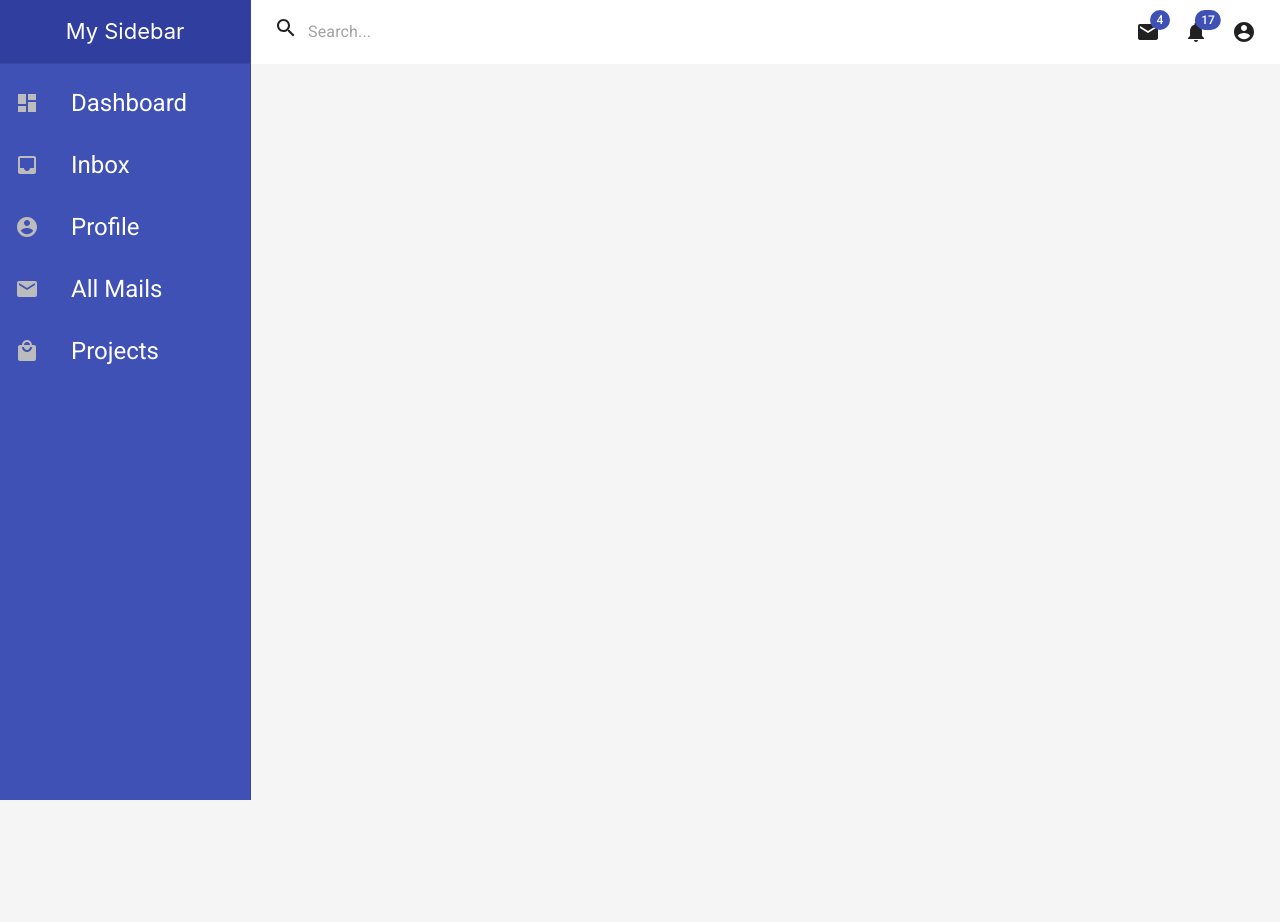
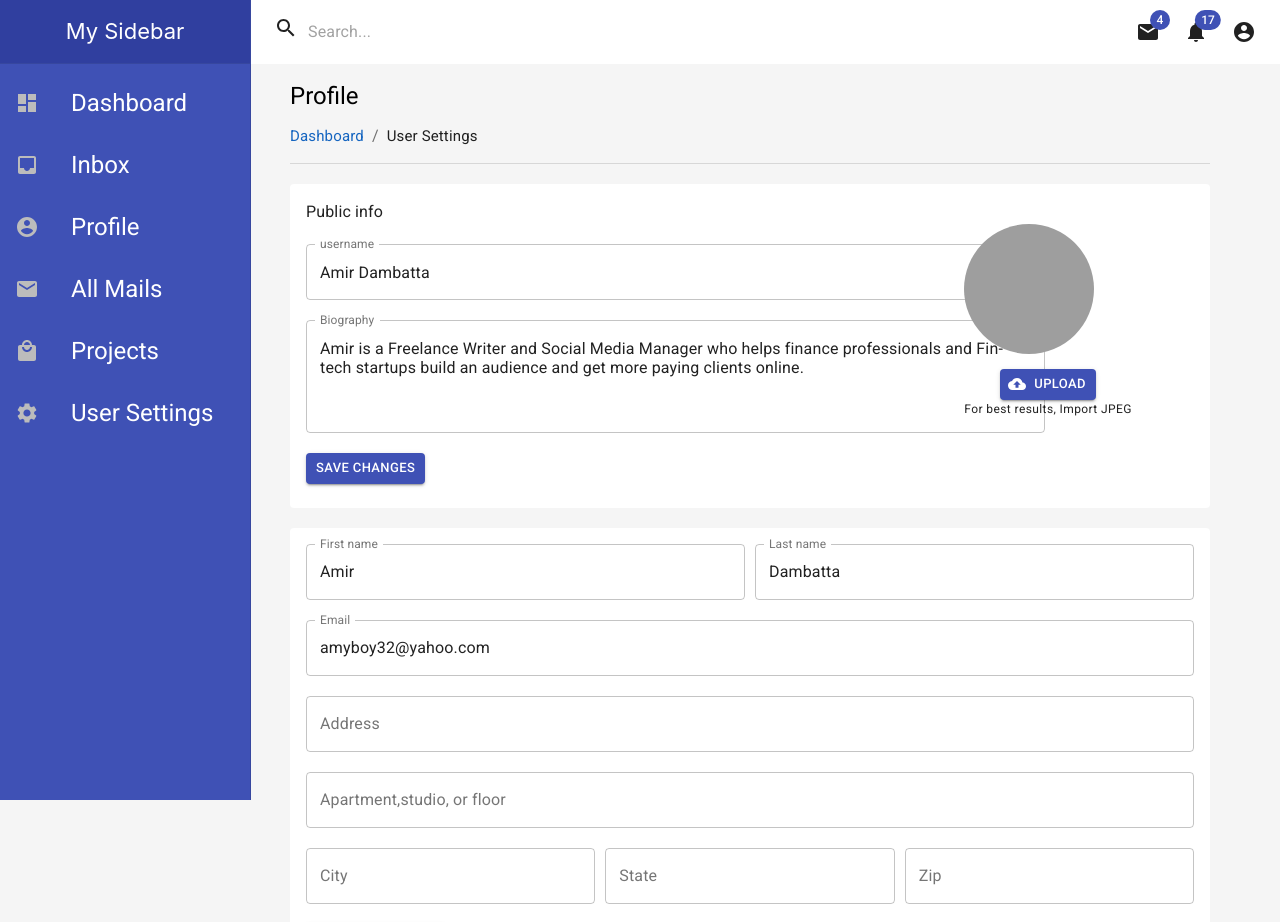
Before and after one commit to amirdbt/materiaul-ui-dashboard, a React (Create React App) app: page /settings in a window 1280 px wide. Shown: the top 922 px of the page. Before the commit the page ends 800 px from the top, so only its background shows below. Built offline with nearby package versions, Linux system fonts and the light colour scheme; grey boxes are pictures that could not be loaded.

Commit message:
Added user settings component

```diff
--- a/src/App.js
+++ b/src/App.js
@@ -5,6 +5,7 @@ import Profile from "./components/Profile";
 import Projects from "./components/Projects";
 import SignIn from "./components/SignIn";
 import SignUp from "./components/SignUp"
+import Settings from "./components/Settings"
 import { Switch, Route, withRouter } from "react-router-dom";
 
 const Main = withRouter(({ location }) => {
@@ -21,6 +22,7 @@ const Main = withRouter(({ location }) => {
         <Route path="/projects" component={Projects} />
         <Route path="/sign-in" component={SignIn} />
         <Route path="/sign-up" component={SignUp} />
+        <Route path="/settings" component={Settings} />
       </Switch>
     </>
   );
--- /dev/null
+++ b/src/components/Settings.jsx
@@ -0,0 +1,206 @@
+import React from "react";
+import {
+  Typography,
+  Breadcrumbs,
+  makeStyles,
+  Link,
+  Divider,
+  Card,
+  CardContent,
+  TextField,
+  Button,
+  Avatar,
+} from "@material-ui/core";
+import {CloudUpload} from "@material-ui/icons"
+
+const useStyles = makeStyles((theme) => ({
+  link: {
+    cursor: "pointer",
+    fontSize: "15px",
+  },
+  root: {
+    display: "flex",
+    justifyContent: "space-between"
+  },
+  public: {
+    display: "flex",
+    flexDirection: "column",
+    marginTop: "20px",
+    width: "350%",
+
+  },
+  image: {
+    display: "flex",
+    width: "130px",
+    height: "130px",
+    // marginLeft: "360px",
+    marginBottom: "10px",
+  },
+  display: {
+    display: "flex",
+    flexDirection: "column",
+    marginRight: "7%",
+    textAlign: "center",
+  },
+  input:{
+      display:"flex",
+      justifyContent: "space-between",
+  }
+}));
+
+const Settings = () => {
+  const classes = useStyles();
+
+  return (
+    <div className="content">
+      <div style={{ marginBottom: "15px" }}>
+        <Typography variant="h5" style={{ marginBottom: "12px" }}>
+          Profile
+        </Typography>
+        <Breadcrumbs aria-label="breadcrumb">
+          <Link
+            color="inherit"
+            className={classes.link}
+            style={{ color: "#1565c0" }}
+          >
+            Dashboard
+          </Link>
+          <Link color="textPrimary" className={classes.link}>
+            User Settings
+          </Link>
+        </Breadcrumbs>
+      </div>
+
+      <Divider />
+
+      <div style={{ marginTop: "20px" }}></div>
+
+      <Card elevation={0}>
+        <CardContent>
+          <Typography>Public info</Typography>
+          <div className={classes.root}>
+            <div>
+              <div className={classes.public}>
+                <TextField
+                  label="username"
+                  defaultValue="Amir Dambatta"
+                  variant="outlined"
+                  style={{ marginBottom: "20px" }}
+                />
+                <TextField
+                  label="Biography"
+                  defaultValue="Amir is a Freelance Writer and Social Media Manager who helps finance professionals and Fin-tech startups build an audience and get more paying clients online."
+                  multiline
+                  rows={4}
+                  variant="outlined"
+                />
+              </div>
+              <Button
+                variant="contained"
+                color="primary"
+                size="small"
+                style={{ marginTop: "20px" }}
+              >
+                Save changes
+              </Button>
+            </div>
+
+            <div className={classes.display}>
+              <Avatar
+                alt="Profile image"
+                src="https://i.picsum.photos/id/1005/5760/3840.jpg"
+                className={classes.image}
+              />
+
+              <div style={{ marginTop: "5px" }}>
+                <Button variant="contained" size="small" color="primary" startIcon={ <CloudUpload /> }>
+                  Upload
+                </Button>
+              </div>
+              <Typography variant="caption">For best results, Import JPEG</Typography>
+            </div>
+
+          </div>
+        </CardContent>
+      </Card>
+
+      <div style={{ marginTop: "20px" }}></div>
+
+      <Card elevation={0}>
+          <CardContent>
+              <div className={classes.input}>
+              <TextField
+                  label="First name"
+                  defaultValue="Amir"
+                  variant="outlined"
+                  fullWidth
+                  style={{ marginBottom: "20px", marginRight:"10px" }}
+                />
+                 <TextField
+                  label="Last name"
+                  defaultValue="Dambatta"
+                  variant="outlined"
+                  fullWidth
+                  style={{ marginBottom: "20px" }}
+                />
+              </div>
+              <div>
+              <TextField
+                  label="Email"
+                  defaultValue="amyboy32@yahoo.com"
+                  variant="outlined"
+                  fullWidth
+                  style={{ marginBottom: "20px" }}
+                />
+              </div>
+              <div>
+              <TextField
+                  label="Address"
+                 placeholder="Address"
+                  variant="outlined"
+                  fullWidth
+                  style={{ marginBottom: "20px" }}
+                />
+              </div>
+              <div>
+              <TextField
+                  label="Apartment,studio, or floor"
+                 placeholder="Apartment,studio, or floor"
+                  variant="outlined"
+                  fullWidth
+                  style={{ marginBottom: "20px" }}
+                />
+              </div>
+              <div className={classes.input}>
+              <TextField
+                  label="City"
+                 placeholder="City"
+                  variant="outlined"
+                  fullWidth
+                  style={{ marginBottom: "20px", marginRight: "10px" }}
+                />
+              <TextField
+                  label="State"
+                 placeholder="State"
+                  variant="outlined"
+                  fullWidth
+                  style={{ marginBottom: "20px",marginRight: "10px"  }}
+                />
+              <TextField
+                  label="Zip"
+                 placeholder="Zip"
+                  variant="outlined"
+                  fullWidth
+                  style={{ marginBottom: "20px" }}
+                />
+              </div>
+              <Button variant="contained" color="primary">Save changes</Button>
+          </CardContent>
+      </Card>
+
+
+    </div>
+  );
+};
+
+export default Settings;
--- a/src/components/Sidebar.jsx
+++ b/src/components/Sidebar.jsx
@@ -23,7 +23,8 @@ import {
   AccountCircle,
   Search,
   Notifications,
-  LocalMall
+  LocalMall,
+  Settings
 } from "@material-ui/icons";
 
 const drawerWidth = 250;
@@ -70,9 +71,12 @@ const useStyles = makeStyles((theme) => ({
   appIcons: {
     display: "flex",
   },
-  link:{
+  link: {
     color: "#ffffff",
-    textDecoration: "none"
+    textDecoration: "none",
+  },
+  men:{
+    top: 0
   }
 }));
 
@@ -111,6 +115,8 @@ const Sidebar = () => {
             <IconButton
               edge="end"
               aria-label="account of current user"
+              aria-controls="menu-appbar"
+              aria-haspopup="true"
               color="inherit"
               onClick={handleMenu}
             >
@@ -119,8 +125,9 @@ const Sidebar = () => {
             <Menu
               open={open}
               onClose={handleClose}
+              className={classes.men}
+              anchorOrigin={{ vertical: "top", horizontal: "right" }}
               keepMounted
-              anchorOrigin={{ vertical: "top", horizontal: "right" }}
               transformOrigin={{ vertical: "top", horizontal: "right" }}
               elevation={0}
             >
@@ -175,7 +182,7 @@ const Sidebar = () => {
               <Typography variant="h5">All Mails</Typography>
             </ListItem>
 
-            <Link  className={classes.link} to="/projects">
+            <Link className={classes.link} to="/projects">
               <ListItem button className={classes.listItems}>
                 <ListItemIcon className={classes.iconColor}>
                   <LocalMall />
@@ -184,6 +191,14 @@ const Sidebar = () => {
               </ListItem>
             </Link>
 
+            <Link className={classes.link} to="/settings">
+              <ListItem button className={classes.listItems}>
+                <ListItemIcon className={classes.iconColor}>
+                  <Settings />
+                </ListItemIcon>
+                <Typography variant="h5">User Settings</Typography>
+              </ListItem>
+            </Link>
           </List>
         </Drawer>
       </nav>
```
Lines whose indentation alone changed are shown as unchanged.
